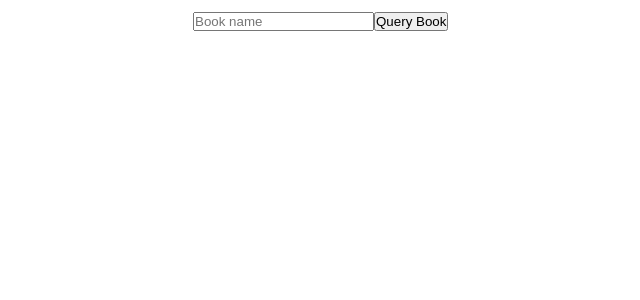
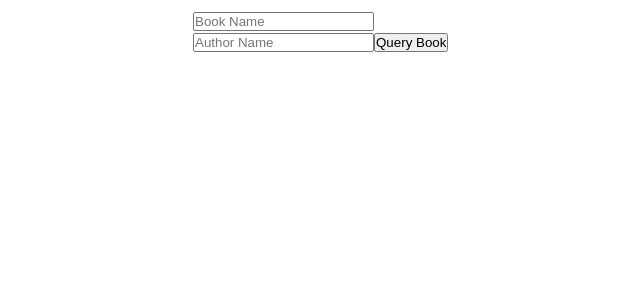
Before and after one commit to rissandimo/reactjs-book-api, a React (Create React App) app: page / in a window 1280 px wide. Shown: the top 300 px of the page, without its empty margins (297-937 px from the left). Built offline with nearby package versions, Linux system fonts and the light colour scheme.

Commit message:
Able to query by author and book title

```diff
--- a/src/BookSearch.js
+++ b/src/BookSearch.js
@@ -5,23 +5,36 @@ import Book from './Book';
 
 function BookSearch(){
 
+    const [author, setAuthor] = useState('');
     const [book, setBook] = useState('');
     const [books, setBooks] = useState([]);
     const [apiKey, setApiKey] = useState('AIzaSyAO0sNEMOqy-cw1hTcxCqlKBGB9lq0KMMk');
 
+    const [state, setState] = React.useState({
+        book: "",
+        author: ""
+    })
+
     const handleChange = event => {
-        const book = event.target.value;
+        const value = event.target.value;
 
-        setBook(book);
+
+        setState({
+            ...state,
+            [event.target.name] : value
+         });
+
         }
 
     const handleSubmit = event => {
         event.preventDefault();
 
-        console.log(book);
+        if(state.author === '' && state.book === ''){
+            alert('Please enter a book and/or author');
+            return;
+        }
 
-
-        axios.get(`https://www.googleapis.com/books/v1/volumes?q=${book}&maxResults=40`)
+        axios.get(`https://www.googleapis.com/books/v1/volumes?q=${state.book}+inauthor:${state.author}&maxResults=40`)
         .then(response => {
             console.log(response.data.items);
             setBooks(response.data.items);
@@ -33,7 +46,8 @@ function BookSearch(){
         return(
             <div>
             <form className="form__container" onSubmit={handleSubmit}>
-                <input type="text" value={book} onChange={handleChange} name="book" placeholder='Book name'/>
+                <input type="text" value={state.book} onChange={handleChange} name="book" placeholder='Book Name'/>
+                <input type="text" name="author" value={state.author} onChange={handleChange} placeholder="Author Name" />
                 <button type="submit">Query Book</button>
             </form>
 
```
